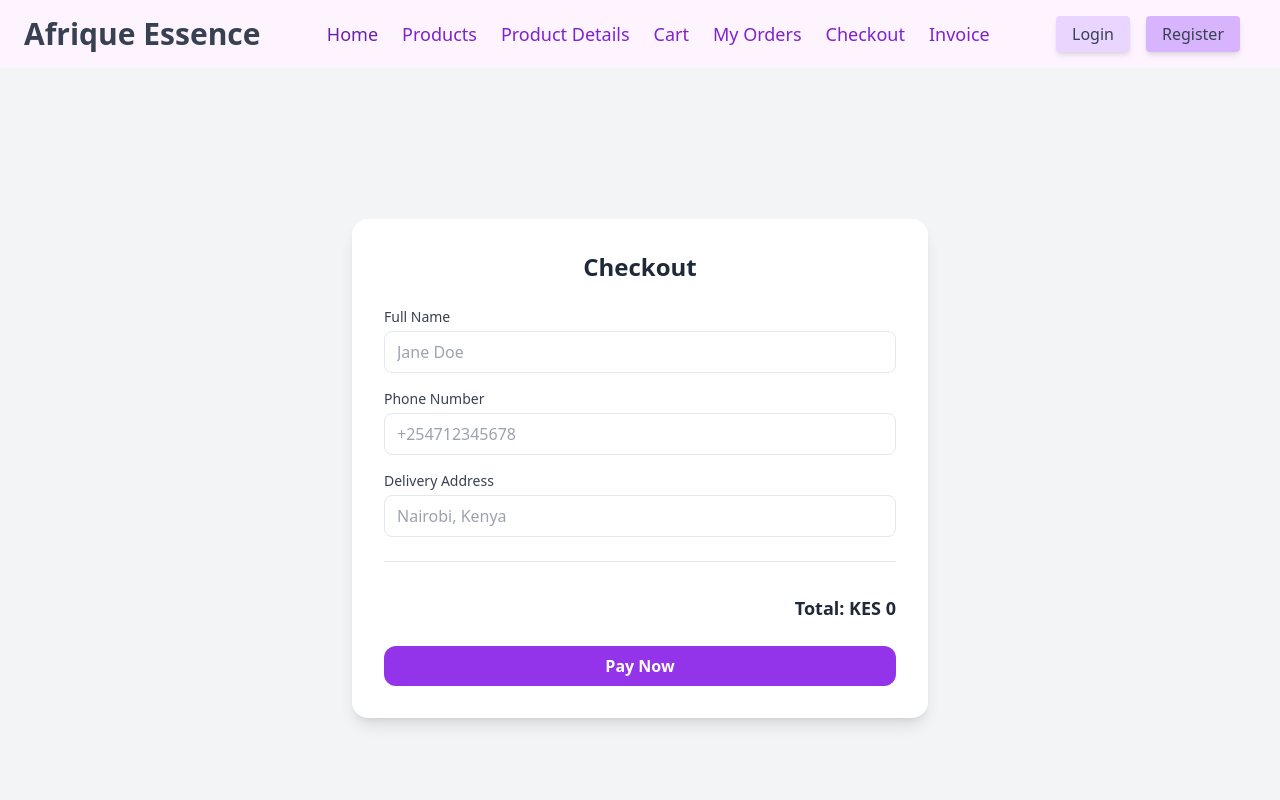
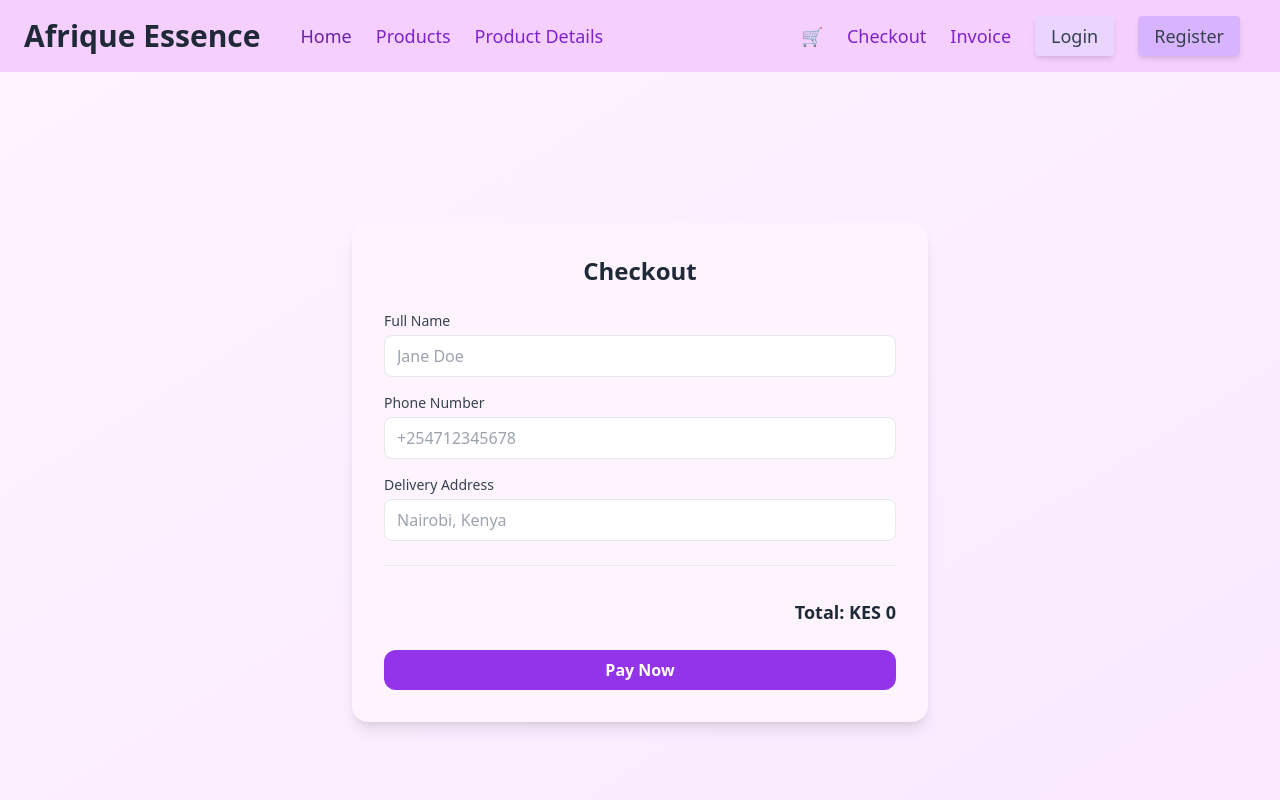
Before and after one commit to natalie-gichuki/Afrique-Essence-Beauty-Shop, a React (Vite) app in the folder frontend/: page /checkout in a window 1280 px wide. Shown: the top 800 px of the page. Built offline with nearby package versions, Linux system fonts and the light colour scheme.

Commit message:
styling advancements

```diff
--- a/frontend/src/components/Navbar.jsx
+++ b/frontend/src/components/Navbar.jsx
@@ -132,11 +132,9 @@
 // };
 
 // export default Navbar;
-
 import { Link, useNavigate } from "react-router-dom";
 import { useDispatch, useSelector } from "react-redux";
 import { logout } from "../redux/slices/authSlice";
-import LoginPhoto from "../assets/images/LoginPhoto.jpg"
 
 const Navbar = () => {
   const dispatch = useDispatch();
@@ -149,17 +147,16 @@ const Navbar = () => {
   };
 
   return (
-    <nav className="flex justify-between items-center px-6 py-4 bg-fuchsia-50 shadow-md text-gray-700">
-      {/* Logo Section - Left */}
-      <div className="flex-shrink-0">
-        <Link to="/" className="text-3xl font-bold text-grey-800 hover:text-violet-800 transition duration-300">
+    <nav className="flex justify-between items-center px-6 py-4 bg-fuchsia-200 shadow-md text-gray-700">
+      {/* Left Section: Logo + Left Links */}
+      <div className="flex items-center gap-10">
+        <Link
+          to="/"
+          className="text-3xl font-bold text-gray-800 hover:text-violet-800 transition duration-300"
+        >
           Afrique Essence
         </Link>
-      </div>
-
-
-      {/* Center Links */}
-      <div className="flex-1 flex justify-center space-x-6 text-lg font-medium">
+        <div className="flex gap-6 text-lg font-medium">
           <Link
             to="/"
             className="text-purple-800 hover:underline hover:text-violet-800 transition-all duration-200 hover:text-xl"
@@ -178,18 +175,23 @@ const Navbar = () => {
           >
             Product Details
           </Link>
+        </div>
+      </div>
+
+      {/* Right Section: Right Links + Auth */}
+      <div className="flex items-center gap-6 text-lg font-medium">
         <Link
           to="/cart"
           className="text-purple-700 hover:underline hover:text-violet-800 transition-all duration-200 hover:text-xl"
         >
-          Cart
+          🛒
         </Link>
-        <Link
+        {/* <Link
           to="/orders"
           className="text-purple-700 hover:underline hover:text-violet-800 transition-all duration-200 hover:text-xl"
         >
           My Orders
-        </Link>
+        </Link> */}
         <Link
           to="/checkout"
           className="text-purple-700 hover:underline hover:text-violet-800 transition-all duration-200 hover:text-xl"
@@ -202,10 +204,8 @@ const Navbar = () => {
         >
           Invoice
         </Link>
-      </div>
 
-      {/* Right Side: Auth & Admin */}
-      <div className="flex items-center gap-4">
+        {/* Admin Panel */}
         {user?.role === "admin" && (
           <Link
             to="/admin/dashboard"
@@ -215,6 +215,7 @@ const Navbar = () => {
           </Link>
         )}
 
+        {/* Auth Buttons */}
         {user ? (
           <>
             <span className="text-sm font-medium">{user.username}</span>
--- a/frontend/src/pages/CartPage.jsx
+++ b/frontend/src/pages/CartPage.jsx
@@ -239,8 +239,8 @@ const CartPage = () => {
   const total = items.reduce((sum, item) => sum + item.price * item.quantity, 0);
 
   return (
-    <div className="min-h-screen bg-slate-50 flex items-center justify-center p-6">
-      <div className="bg-white rounded-2xl shadow-lg p-8 w-full max-w-md">
+    <div className="min-h-screen bg-gradient-to-br from-fuchsia-50 to-fuchsia-200 flex items-center justify-center p-6">
+      <div className="bg-fuchsia-50 rounded-2xl shadow-lg p-8 w-full max-w-md">
         <h2 className="text-2xl font-bold text-purple-700 mb-6 text-center">🛒 Your Cart</h2>
 
         {items.length === 0 ? (
--- a/frontend/src/pages/CheckoutPage.jsx
+++ b/frontend/src/pages/CheckoutPage.jsx
@@ -247,8 +247,8 @@ const Checkout = () => {
   };
 
   return (
-    <div className="min-h-screen flex items-center justify-center bg-gray-100 px-4 py-8">
-      <div className="w-full max-w-xl bg-white shadow-lg rounded-2xl p-8">
+    <div className="min-h-screen flex items-center justify-center bg-gradient-to-br from-fuchsia-50 to-fuchsia-100 px-4 py-8">
+      <div className="w-full max-w-xl bg-fuchsia-50 shadow-lg rounded-2xl p-8">
         <h2 className="text-2xl font-semibold text-center text-gray-800 mb-6">Checkout</h2>
 
         <div className="space-y-4">
--- a/frontend/src/pages/InvoicePage.jsx
+++ b/frontend/src/pages/InvoicePage.jsx
@@ -95,7 +95,8 @@ const InvoicePage = () => {
     );
 
   return (
-    <div className="max-w-2xl mx-auto mt-10 bg-white p-6 rounded-xl shadow-lg border border-gray-200">
+    <div className='bg-gradient-to-br from-fuchsia-50 to-fuchsia-100 min-h-screen p-6'>
+      <div className="max-w-2xl mx-auto mt-10 bg-fuchsia-50 p-6 rounded-xl shadow-lg border border-gray-200">
         <h2 className="text-2xl font-bold mb-2 text-green-700">🧾 Invoice #{invoice.id}</h2>
         <p className="text-gray-600 mb-4">🗓️ Date: {invoice.date}</p>
 
@@ -123,6 +124,7 @@ const InvoicePage = () => {
           Total: KES {invoice.total}
         </p>
       </div>
+    </div>
   );
 };
 
--- a/frontend/src/pages/ProductDetails.jsx
+++ b/frontend/src/pages/ProductDetails.jsx
@@ -29,7 +29,7 @@ const ProductDetails = () => {
   if (!product) return <p className="text-center mt-10 text-gray-500">Loading product...</p>;
 
   return (
-    <div className="min-h-screen bg-gray-100 flex items-center justify-center px-4">
+    <div className="min-h-screen bg-gradient-to-br from-fuchsia-50 to-fuchsia-100 flex items-center justify-center px-4">
       <div className="bg-white rounded-2xl shadow-lg p-6 max-w-4xl w-full flex flex-col md:flex-row items-center gap-8">
         <img
           src={product.image_url}
--- a/frontend/src/pages/Products.jsx
+++ b/frontend/src/pages/Products.jsx
@@ -23,7 +23,7 @@ const Product = () => {
   };
 
   return (
-    <div className="p-6 bg-fuchsia-50 min-h-screen">
+    <div className="p-6 bg-gradient-to-br from-fuchsia-50 to-fuchsia-100 min-h-screen">
       <div className="flex flex-wrap gap-4 mb-6">
         <input
           type="text"
--- a/frontend/src/pages/Profile.jsx
+++ b/frontend/src/pages/Profile.jsx
@@ -1,36 +1,51 @@
-import { useSelector, useDispatch } from 'react-redux'
-import { Navigate } from 'react-router-dom'
-import { logout } from '../redux/slices/authSlice'
+import { useSelector, useDispatch } from 'react-redux';
+import { Navigate } from 'react-router-dom';
+import { logout } from '../redux/slices/authSlice';
 
 const Profile = () => {
-    const { user } = useSelector((state) => state.auth)
-    const dispatch = useDispatch()
+  const { user } = useSelector((state) => state.auth);
+  const dispatch = useDispatch();
 
   if (!user) {
-        return <Navigate to="/login" />
+    return <Navigate to="/login" />;
   }
 
   const handleLogout = () => {
-        dispatch(logout())
-    }
+    dispatch(logout());
+  };
 
   return (
-        <div className="max-w-lg mx-auto mt-10 p-6 border rounded shadow-md bg-white">
-            <h2 className="text-2xl font-bold mb-4">Your Profile</h2>
-            <div className="space-y-2">
+    <div className="flex items-center justify-center min-h-screen bg-gradient-to-br from-fuchsia-100 to-fuchsia-200">
+      <div className="bg-white shadow-xl rounded-2xl p-8 w-full max-w-md border border-gray-300">
+        <div className="text-center mb-6">
+          <h2 className="text-3xl font-extrabold text-gray-800">👤 User Profile</h2>
+          <p className="text-gray-500 mt-1">Welcome back, {user.email}</p>
+        </div>
 
-                <p><strong>Email:</strong> {user.email}</p>
-                <p><strong>Role:</strong> {user.role}</p>
-                <p><strong>User ID:</strong> {user.sub || user.id}</p>
+        <div className="space-y-4 text-sm text-gray-700">
+          <div className="flex justify-between border-b py-2">
+            <span className="font-medium">📧 Email:</span>
+            <span>{user.email}</span>
           </div>
+          <div className="flex justify-between border-b py-2">
+            <span className="font-medium">🎓 Role:</span>
+            <span className="capitalize">{user.role}</span>
+          </div>
+          <div className="flex justify-between border-b py-2">
+            <span className="font-medium">🆔 User ID:</span>
+            <span>{user.sub || user.id}</span>
+          </div>
+        </div>
+
         <button
           onClick={handleLogout}
-                className="mt-6 bg-red-300 text-black px-4 py-2 rounded hover:bg-red-700"
+          className="mt-8 w-full bg-red-500 hover:bg-red-600 text-white font-semibold py-2 px-4 rounded-lg transition duration-300"
         >
           Logout
         </button>
       </div>
-    )
-}
+    </div>
+  );
+};
 
-export default Profile
+export default Profile;
```
Lines whose indentation alone changed are shown as unchanged.
